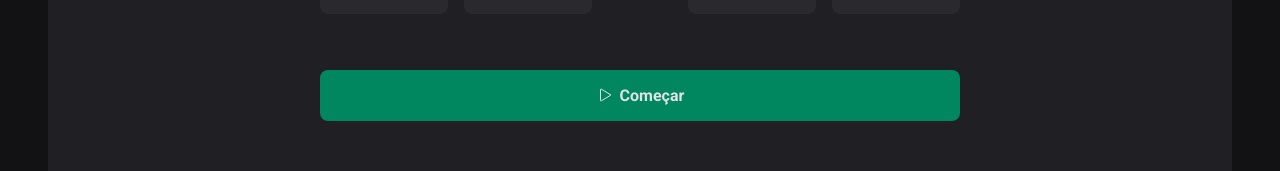
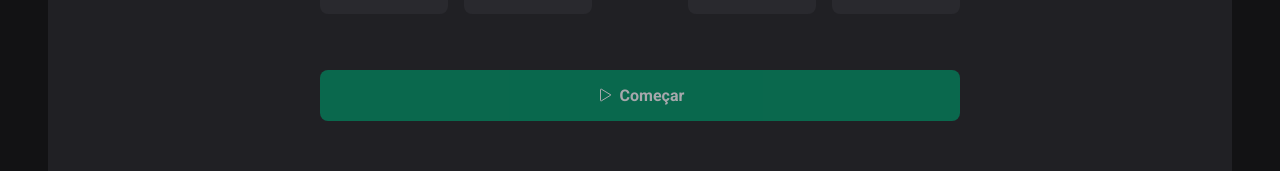
Before and after one commit to WalberCesar/Timer, a React (Vite) app: page / in a window 1280 px wide. Shown: the part 513-684 px from the top of the page. Built offline with nearby package versions, Linux system fonts and the light colour scheme.

Commit message:
create the form

```diff
--- a/src/pages/Home/index.tsx
+++ b/src/pages/Home/index.tsx
@@ -1,4 +1,5 @@
 import { Play } from 'phosphor-react'
+import { useForm } from 'react-hook-form'
 import {
   CountdownContainer,
   FormContainer,
@@ -10,15 +11,24 @@
 } from './styles'
 
 export function Home() {
+  const { register, handleSubmit, watch } = useForm()
+
+  function handleCreateNewCycle(data: any) {
+    console.log(data)
+  }
+
+  const task = watch('task')
+  const isSubmitDisabled = !task
   return (
     <HomeContainer>
-      <form action="">
+      <form onSubmit={handleSubmit(handleCreateNewCycle)} action="">
         <FormContainer>
           <label htmlFor="task">Vou trabalhar em</label>
           <TaskInput
             placeholder="Dê um nome para seu projeto"
             id="task"
             list="task-suggestions"
+            {...register('task')}
           />
 
           <datalist id="task-suggestions">
@@ -36,6 +46,7 @@
             step={5}
             min={5}
             max={60}
+            {...register('minutesAmount')}
           />
 
           <span>minutos.</span>
@@ -49,7 +60,7 @@
           <span>0</span>
         </CountdownContainer>
 
-        <StartCountdownButton type="submit">
+        <StartCountdownButton disabled={isSubmitDisabled} type="submit">
           <Play />
           Começar
         </StartCountdownButton>
```
